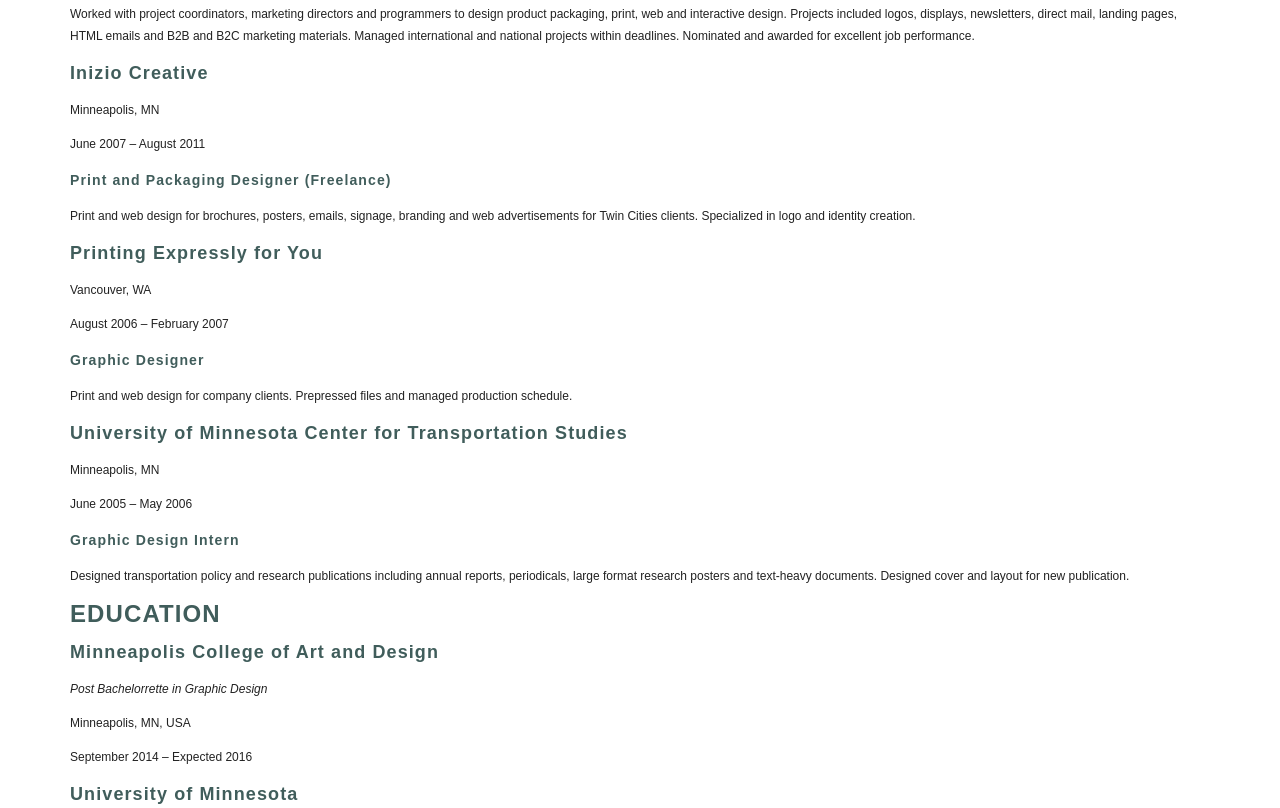
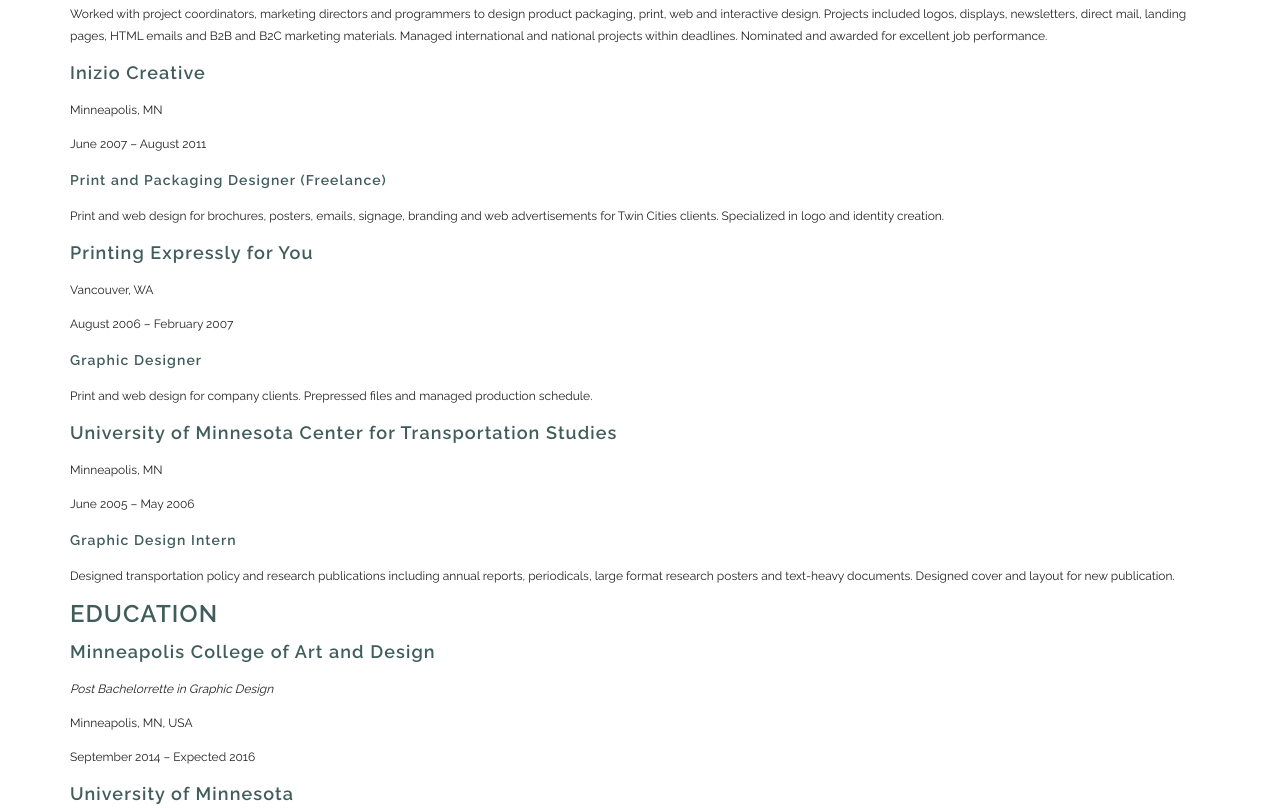
Before and after one commit to lbemmels/WebDev-Final, a plain HTML site: page experience/index.html in a window 1280 px wide. Shown: the part 608-1416 px from the top of the page. Drawn offline with nearby package versions, Linux system fonts and the light colour scheme; a script that the page names is missing; files whose address does not match are found by name.

Commit message:
CSS Adjustment

```diff
--- a/experience/index.html
+++ b/experience/index.html
@@ -12,6 +12,7 @@
 
         <link rel="stylesheet" href="../css/normalize.min.css">
         <link rel="stylesheet" href="../css/main.css">
+        <link href='http://fonts.googleapis.com/css?family=Raleway:400,200,600' rel='stylesheet' type='text/css'>
 
         <script src="js/vendor/modernizr-2.6.2-respond-1.1.0.min.js"></script>
     </head>
```
